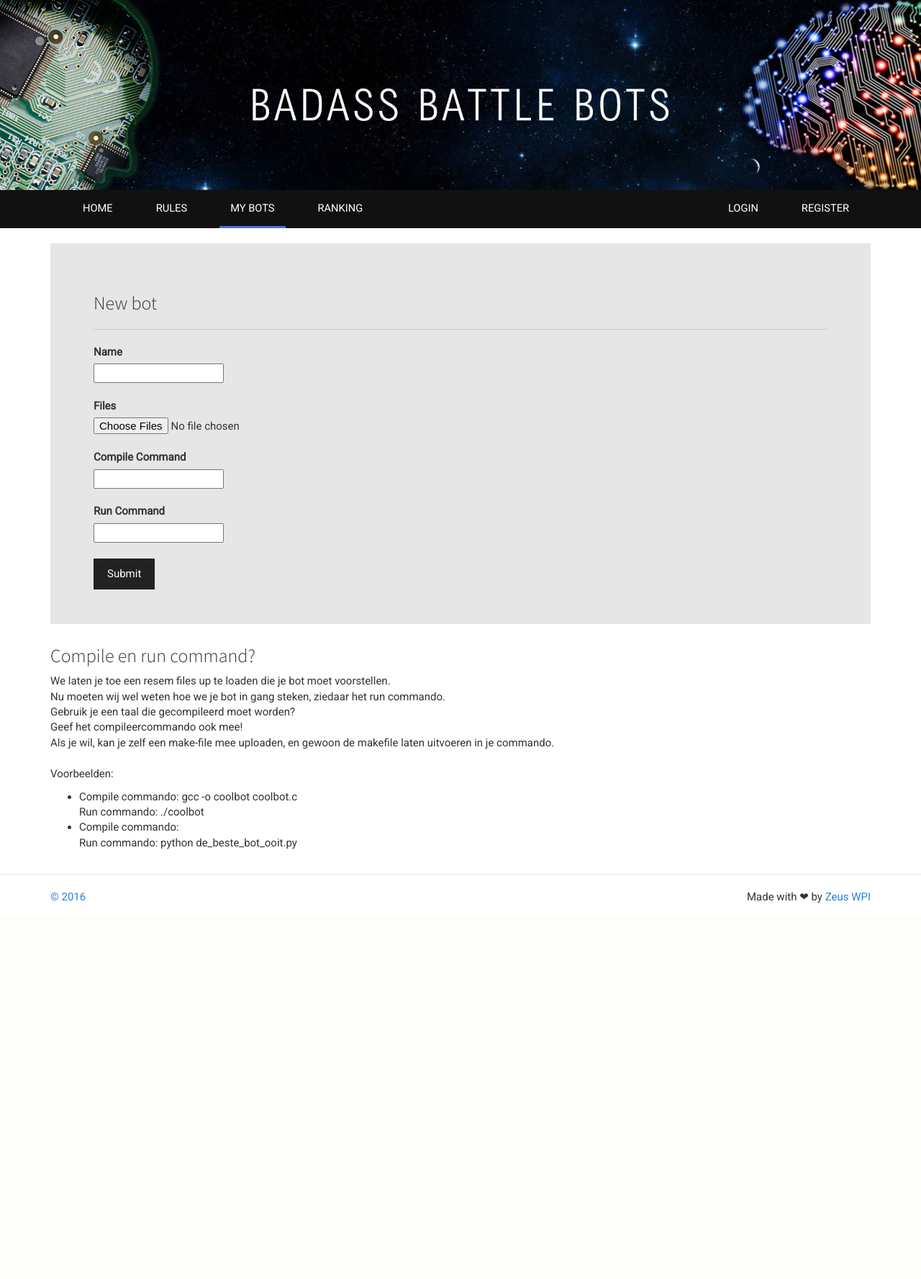
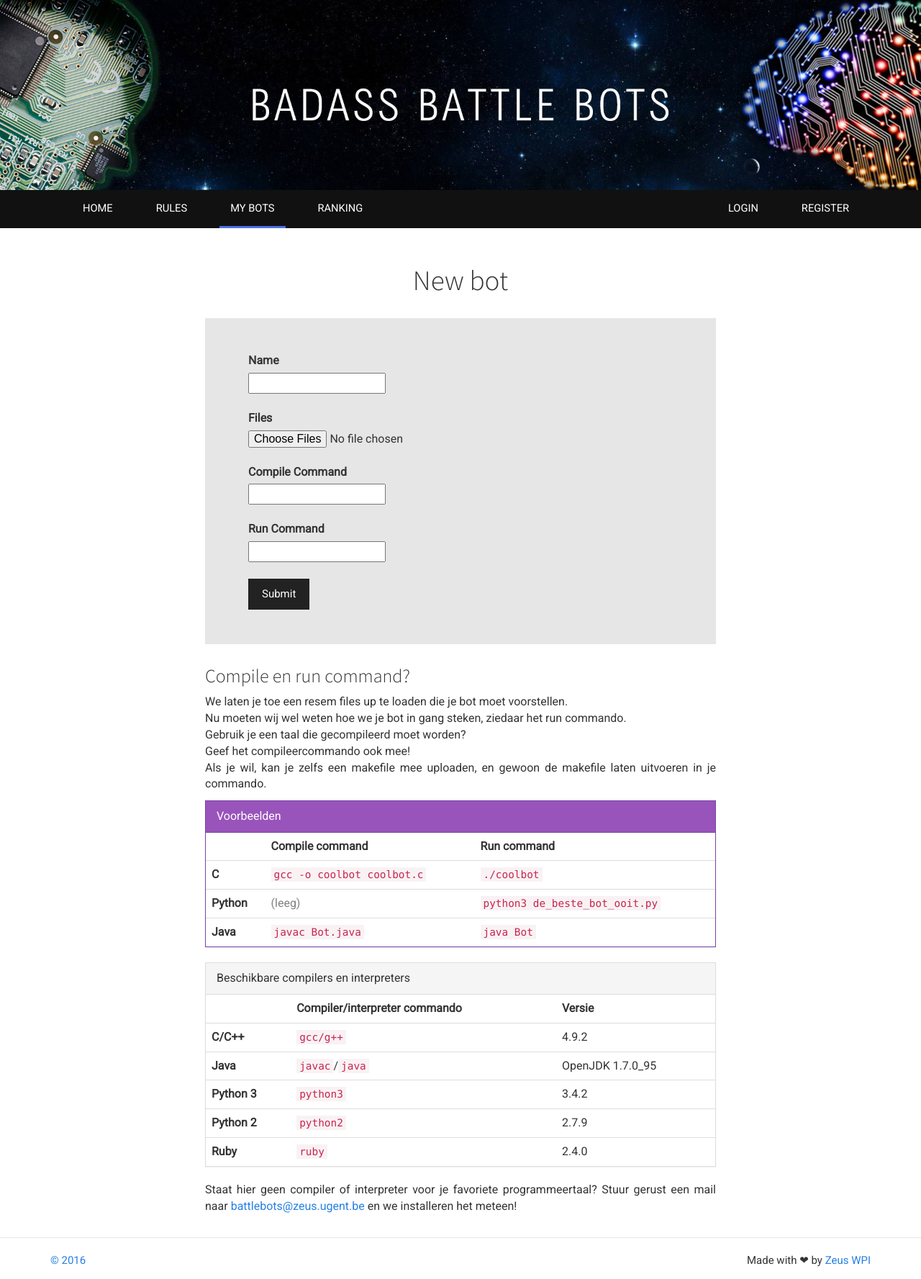
Before and after one commit to ZeusWPI/aichallenge, a Flask app: template battlebots/web/templates/bots/new.html in a window 1280 px wide. Shown: the whole page at 72% size. Before the commit the page ends 1255 px from the top, so only its background shows below. Run offline with Flask 2, Linux system fonts and the light colour scheme; the template is opened without the code that fills it: values that come from a table or form of the project are taken from there, others are empty; parts of the project's set-up code (start-up, migrations or seed data) failed here and were passed over; some libraries are stand-ins or nearby versions.

Commit message:
Add info on compilers and interpreters

```diff
--- a/battlebots/web/templates/bots/new.html
+++ b/battlebots/web/templates/bots/new.html
@@ -2,9 +2,10 @@
 {% set active_page = "bots" %}
 
 {% block content -%}
+  <div class="content">
+    <h1>New bot</h1>
+
     <div class="jumbotron">
-    <h3>New bot</h3>
-    <hr>
       <form action="" method="post" enctype="multipart/form-data">
         {{ form.csrf_token }}
         {{ render_field(form.botname) }}<br>
@@ -17,24 +18,78 @@
 
     <h3>Compile en run command?</h3>
     <p>
-
       We laten je toe een resem files up te loaden die je bot moet voorstellen. <br>
       Nu moeten wij wel weten hoe we je bot in gang steken, ziedaar het run commando. <br>
       Gebruik je een taal die gecompileerd moet worden? <br>
       Geef het compileercommando ook mee! <br>
-      Als je wil, kan je zelf een make-file mee uploaden, en gewoon de makefile laten uitvoeren in je commando. <br>
-      <br>
-      Voorbeelden:<br>
+      Als je wil, kan je zelfs een makefile mee uploaden, en gewoon de makefile laten uitvoeren in je commando.
     </p>
-    <ul>
-      <li>
-        Compile commando: gcc -o coolbot coolbot.c<br>
-        Run commando: ./coolbot
-      </li>
-      <li>
-        Compile commando:<br>
-        Run commando: python de_beste_bot_ooit.py
-      </li>
-    </ul>
 
+    <div class="panel panel-info">
+      <div class="panel-heading">Voorbeelden</div>
+      <table class="table">
+        <tr>
+          <th></th>
+          <th>Compile command</th>
+          <th>Run command</th>
+        </tr>
+        <tr>
+          <th>C</th>
+          <td><code>gcc -o coolbot coolbot.c</code></td>
+          <td><code>./coolbot</code></td>
+        </tr>
+        <tr>
+          <th>Python</th>
+          <td style="color: gray">(leeg)</td>
+          <td><code>python3 de_beste_bot_ooit.py</code></td>
+        </tr>
+        <tr>
+          <th>Java</th>
+          <td><code>javac Bot.java</code></td>
+          <td><code>java Bot</code></td>
+        </tr>
+      </table>
+    </div>
+
+    <div class="panel panel-default">
+      <div class="panel-heading">Beschikbare compilers en interpreters</div>
+      <table class="table">
+        <tr>
+          <th></th>
+          <th>Compiler/interpreter commando</th>
+          <th>Versie</th>
+        </tr>
+        <tr>
+          <th>C/C++</th>
+          <td><code>gcc/g++</code></td>
+          <td>4.9.2</td>
+        </tr>
+        <tr>
+          <th>Java</th>
+          <td><code>javac</code>/<code>java</code></td>
+          <td>OpenJDK 1.7.0_95</td>
+        </tr>
+        <tr>
+          <th>Python 3</th>
+          <td><code>python3</code></td>
+          <td>3.4.2</td>
+        </tr>
+        <tr>
+          <th>Python 2</th>
+          <td><code>python2</code></td>
+          <td>2.7.9</td>
+        </tr>
+        <tr>
+          <th>Ruby</th>
+          <td><code>ruby</code></td>
+          <td>2.4.0</td>
+        </tr>
+      </table>
+    </div>
+
+    <p>
+      Staat hier geen compiler of interpreter voor je favoriete programmeertaal? Stuur gerust een mail naar
+      <a href="mailto:battlebots@zeus.ugent.be">battlebots@zeus.ugent.be</a> en we installeren het meteen!
+    </p>
+  </div>
 {%- endblock %}
```
Lines whose indentation alone changed are shown as unchanged.
